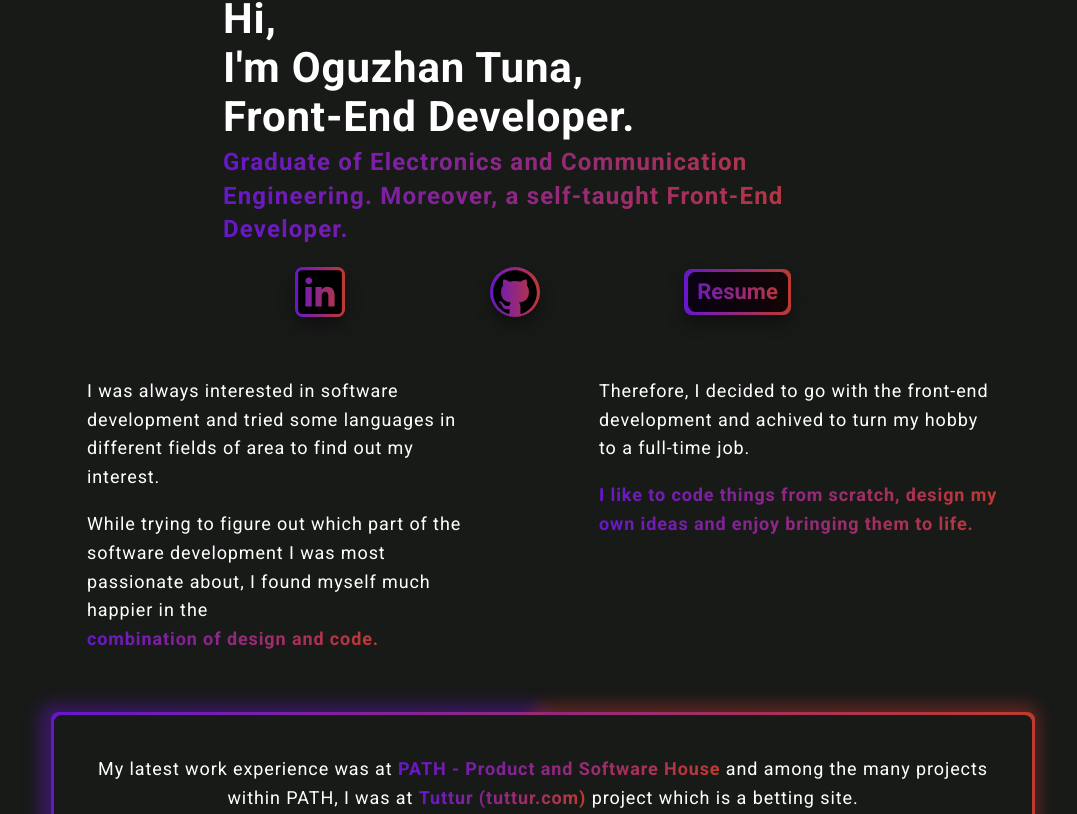
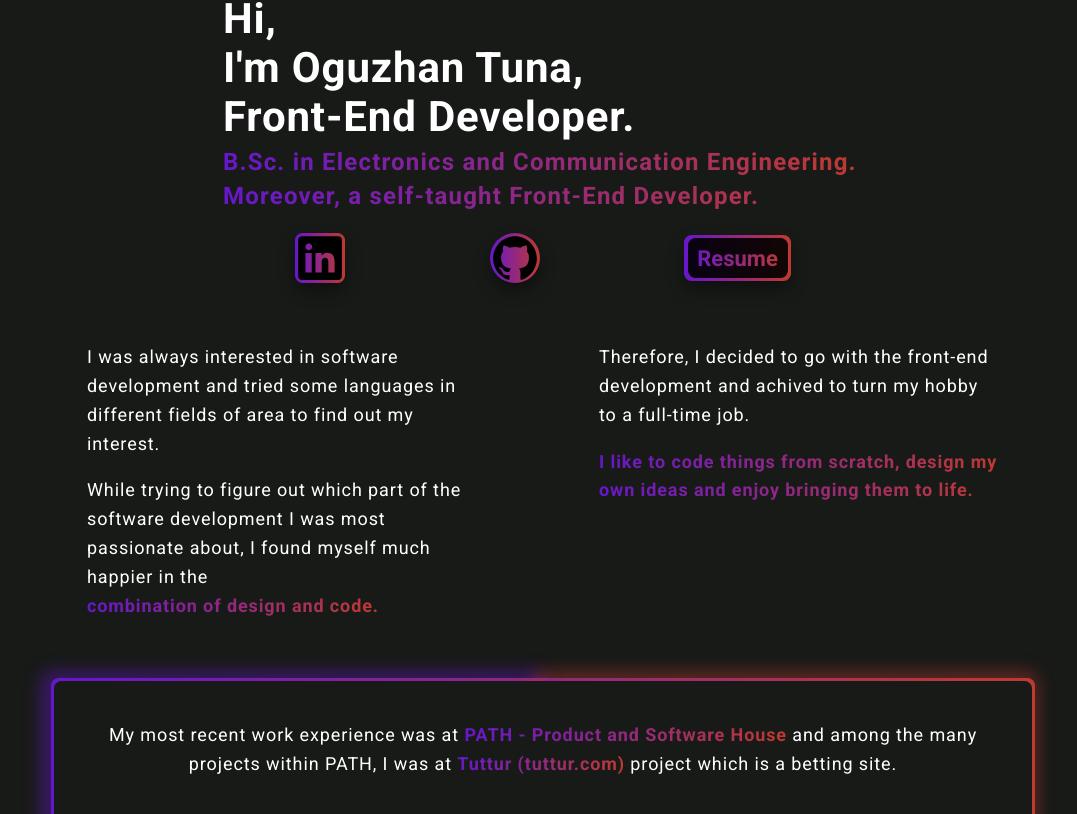
Before and after one commit to oguzhanntuna/my-portfolio, a React (Create React App) app: page /about in a window 1280 px wide. Shown: the part 366-1180 px from the top of the page, without its empty margins (97-1174 px from the left). Built offline with nearby package versions, Linux system fonts and the light colour scheme.

Commit message:
some info changed in about page

```diff
--- a/src/pages/aboutPage/AboutPage.js
+++ b/src/pages/aboutPage/AboutPage.js
@@ -19,7 +19,7 @@
                         <span>Hi,</span>
                         <span>I'm Oguzhan Tuna,</span>
                         <span>Front-End Developer.</span>
-                        <span>Graduate of Electronics and Communication Engineering. Moreover, a self-taught Front-End Developer.</span>
+                        <span>B.Sc. in Electronics and Communication Engineering. Moreover, a self-taught Front-End Developer.</span>
                     </div>
                     <div className="aboutPage-shortDescriptionContainer-iconContainer">
                         <div className="linkedinBorder gradientBorder">
@@ -54,7 +54,7 @@
                 </div>
                 <div className="aboutPage-currentStatusBorder">
                     <div className="aboutPage-currentStatus">
-                        <p className="aboutPage-currentStatus-statusText">My latest work experience was at <a href="https://path.com.tr/" target="_blank" rel="noreferrer"><span className="highlightedText singleLine">PATH - Product and Software House</span></a> and among the many projects within PATH, I was at <a href="https://www.tuttur.com/" target="_blank" rel="noreferrer"><span className="highlightedText singleLine">Tuttur (tuttur.com)</span></a> project which is a betting site.</p>
+                        <p className="aboutPage-currentStatus-statusText">My most recent work experience was at <a href="https://path.com.tr/" target="_blank" rel="noreferrer"><span className="highlightedText singleLine">PATH - Product and Software House</span></a> and among the many projects within PATH, I was at <a href="https://www.tuttur.com/" target="_blank" rel="noreferrer"><span className="highlightedText singleLine">Tuttur (tuttur.com)</span></a> project which is a betting site.</p>
                         <Link to="contact"><p className="aboutPage-currentStatus-openToWork highlightedText">Open to new opportunities →</p></Link>
                     </div>
                 </div>
```
